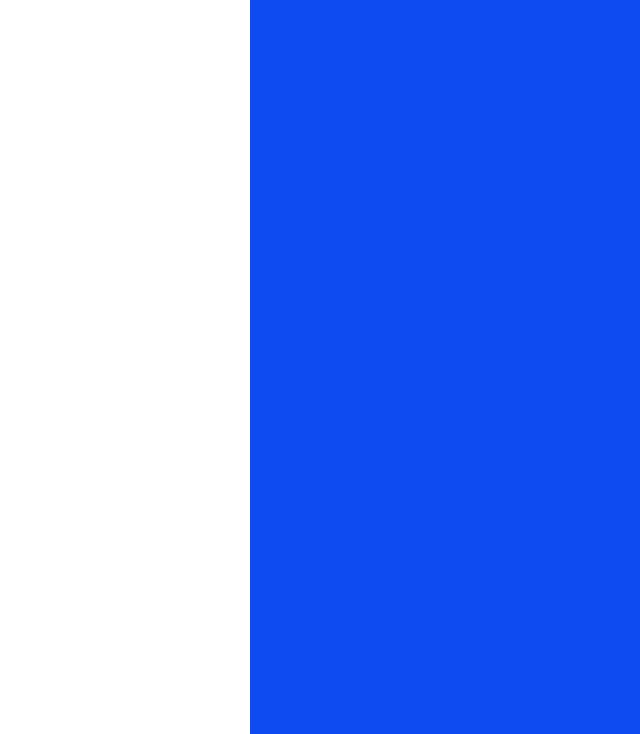
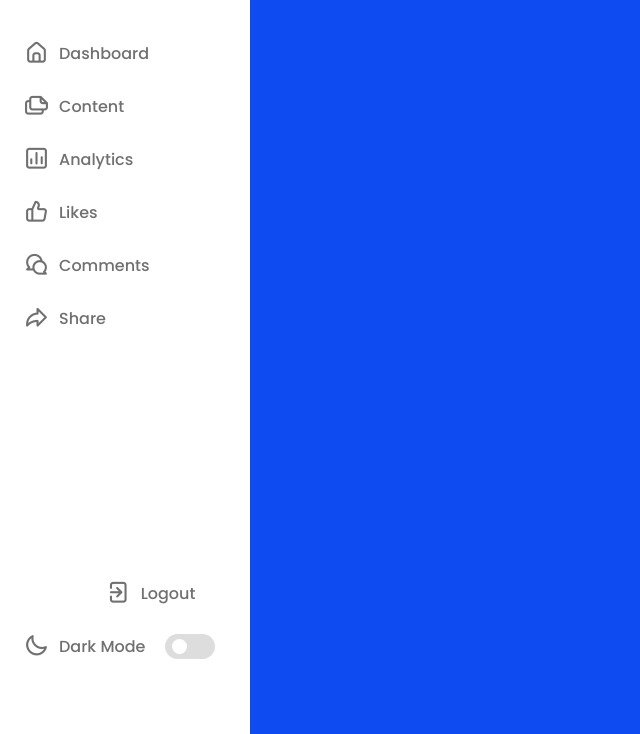
Before and after one commit to farhdibehnamdev/Responsive-Admin-Panel, a plain HTML site: page index.html in a window 1280 px wide. Shown: the part 66-800 px from the top of the page, without its empty margins (0-640 px from the left). Drawn offline with nearby package versions, Linux system fonts and the light colour scheme.

Commit message:
✨ feat:Implemented dark mode.

```diff
--- a/index.html
+++ b/index.html
@@ -6,7 +6,8 @@
     <meta name="viewport" content="width=device-width, initial-scale=1.0" />
     <title>Responsive Admin Panel</title>
     <!---- ======== CSS ======== ---->
-    <link rel="stylesheet" href="style.css" />
+    <!-- <link rel="stylesheet" href="style.css" /> -->
+    <link rel="stylesheet" href="./styles/style.css" />
     <!---- ======== Iconscout CSS ======== ---->
     <link
       rel="stylesheet"
@@ -17,9 +18,61 @@
     <nav>
       <div class="logo-name">
         <div class="logo-image">
-          <img src="images/logo.png " alt="" />
+          <img src="images/logo.png" alt="" />
         </div>
+        <span class="logo_name">Code Lock</span>
+      </div>
+      <div class="menu-items">
+        <ul class="nav-links">
+          <li>
+            <a href="#"
+              ><i class="uil uil-estate lg-icons"></i><span>Dashboard</span></a
+            >
+          </li>
+          <li>
+            <a href="#"
+              ><i class="uil uil-files-landscapes lg-icons"></i
+              ><span>Content</span></a
+            >
+          </li>
+          <li>
+            <a href="#"
+              ><i class="uil uil-chart lg-icons"></i><span>Analytics</span></a
+            >
+          </li>
+          <li>
+            <a href="#"
+              ><i class="uil uil-thumbs-up lg-icons"></i><span>Likes</span></a
+            >
+          </li>
+          <li>
+            <a href="#"
+              ><i class="uil uil-comments lg-icons"></i><span>Comments</span></a
+            >
+          </li>
+          <li class="share">
+            <a href="#"
+              ><i class="uil uil-share lg-icons"></i><span>Share</span></a
+            >
+          </li>
+        </ul>
+        <ul class="nav-links dark-mode-menu">
+          <li>
+            <a href="#"
+              ><i class="uil uil-signout lg-icons"></i><span>Logout</span></a
+            >
+          </li>
+          <li class="mode">
+            <a href="#"
+              ><i class="uil uil-moon lg-icons"></i><span>Dark Mode</span>
+            </a>
+            <div class="toggle-mode">
+              <span class="switch"></span>
+            </div>
+          </li>
+        </ul>
       </div>
     </nav>
+    <script src="./script/script.js"></script>
   </body>
 </html>
--- /dev/null
+++ b/script/script.js
@@ -0,0 +1,12 @@
+"use strict";
+const body = document.querySelector("body");
+const toggleMode = document.querySelector(".toggle-mode");
+
+const switchElement = document.querySelector(".toggle-mode .switch");
+let darkMode = false;
+const darkModeHandler = function () {
+  body.classList.toggle("dark");
+  switchElement.classList.toggle("darked");
+};
+
+toggleMode.addEventListener("click", () => darkModeHandler());
```
